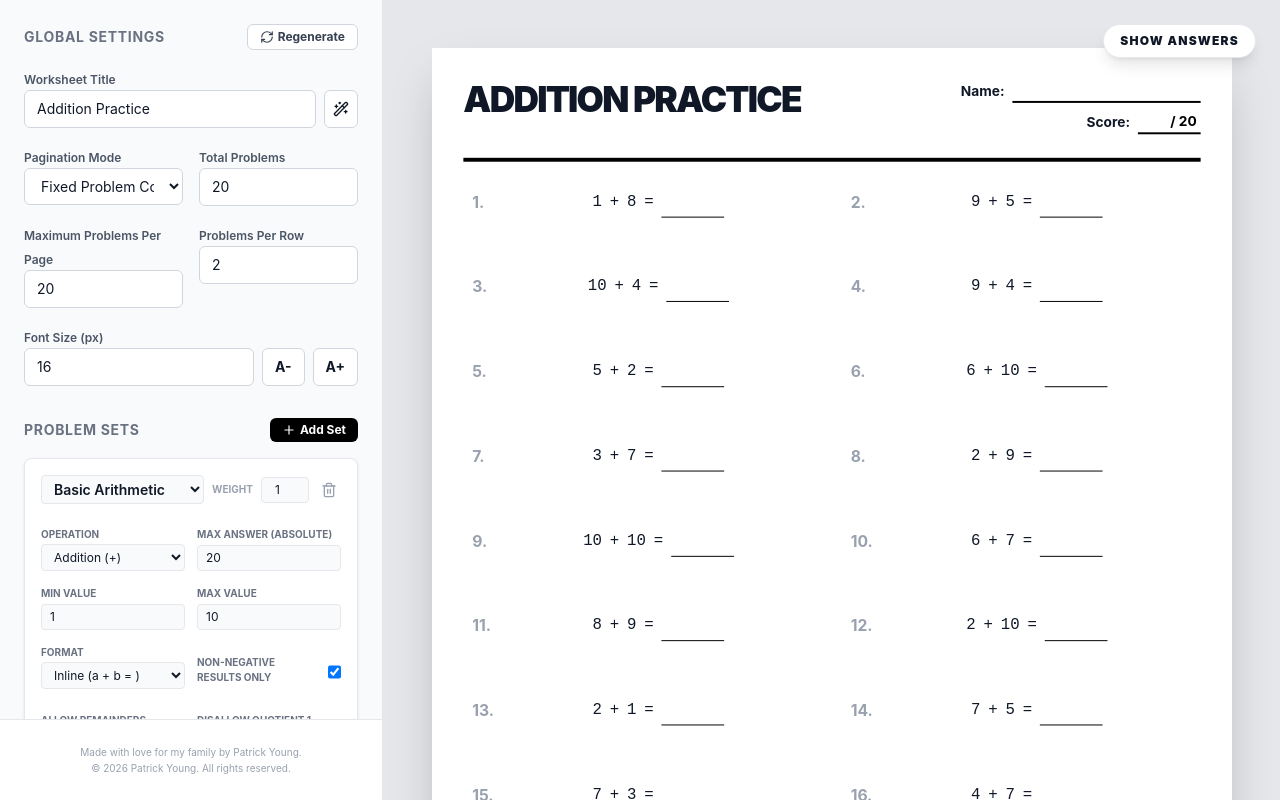
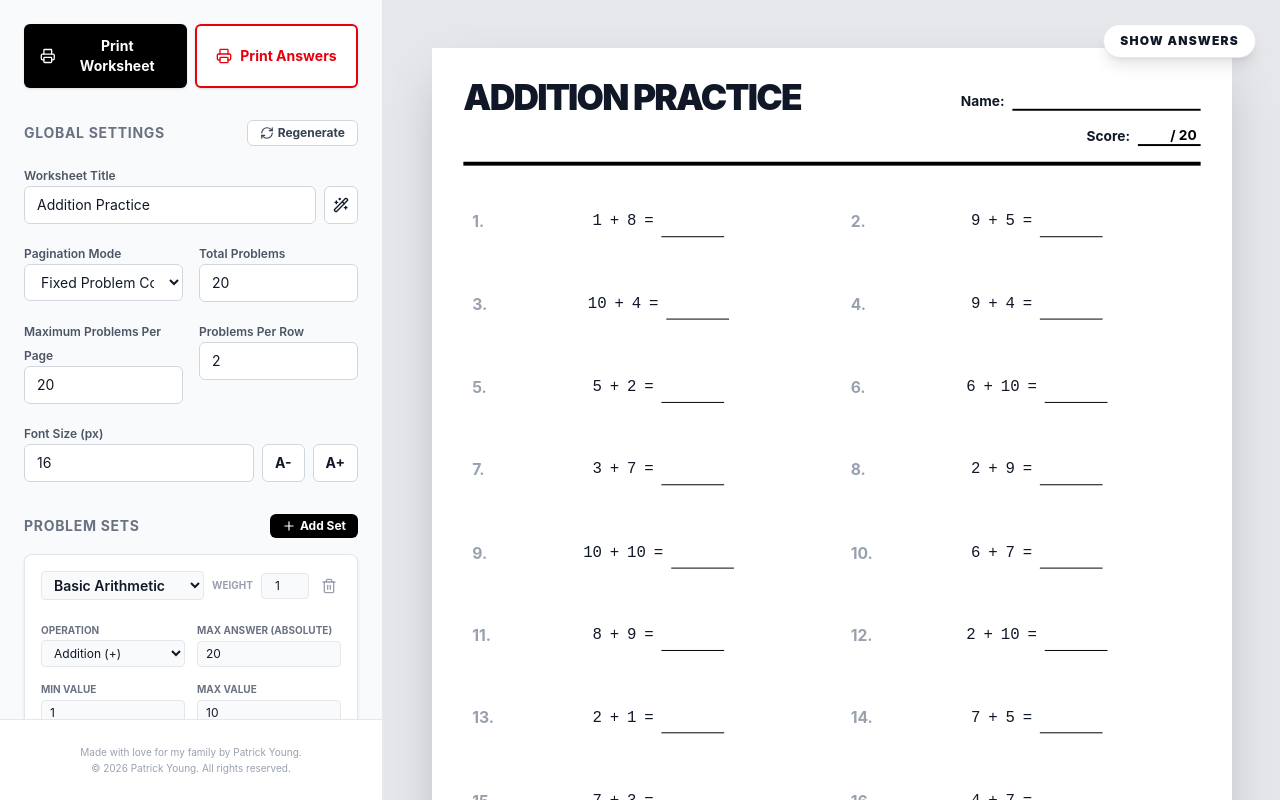
Before and after one commit to ggez89/mathletics, a React (Vite) app: page / in a window 1280 px wide. Built offline with nearby package versions, Linux system fonts and the light colour scheme.

Commit message:
feat: Add print and answer sheet functionality
Introduces printing options for both the worksheet and its answer key. Adjusts styling for better print rendering and adds control buttons for immediate access to printing features.

```diff
--- a/src/components/ProblemRenderer.tsx
+++ b/src/components/ProblemRenderer.tsx
@@ -30,7 +30,7 @@ export const ProblemRenderer: React.FC<ProblemRendererProps> = ({ problem, showA
   };
 
   return (
-    <div className={`flex items-start gap-2 ${format === "longDivision" ? "pt-8 pb-1" : "py-2"} px-2 border border-transparent hover:border-gray-100 transition-colors`}>
+    <div className={`flex items-start gap-2 ${format === "longDivision" ? "pt-8 pb-1 print:pt-10 print:pb-2" : "py-2 print:py-4"} px-2 border border-transparent hover:border-gray-100 transition-colors`}>
       <div className="font-bold text-gray-400 min-w-[1.5rem] pt-1">{number}.</div>
       <div className="flex-1 flex justify-center">
         {renderContent()}
--- a/src/components/WorksheetControls.tsx
+++ b/src/components/WorksheetControls.tsx
@@ -110,6 +110,23 @@ export default function WorksheetControls({ config, onChange, onPrint }: Workshe
   return (
     <div className="h-full flex flex-col bg-gray-50 border-r border-gray-200">
       <div className="flex-1 overflow-y-auto p-6 space-y-8 no-scrollbar">
+        <section className="space-y-4">
+          <div className="grid grid-cols-2 gap-2">
+            <button
+              onClick={() => onPrint(false)}
+              className="flex items-center justify-center gap-2 px-4 py-3 bg-black text-white rounded-md text-sm font-bold hover:bg-gray-800 transition-colors shadow-sm"
+            >
+              <Printer size={16} /> Print Worksheet
+            </button>
+            <button
+              onClick={() => onPrint(true)}
+              className="flex items-center justify-center gap-2 px-4 py-3 bg-white border-2 border-red-600 text-red-600 rounded-md text-sm font-bold hover:bg-red-50 transition-colors shadow-sm"
+            >
+              <Printer size={16} /> Print Answers
+            </button>
+          </div>
+        </section>
+
         <section className="space-y-4">
           <div className="flex justify-between items-center">
             <h2 className="text-sm font-bold uppercase tracking-wider text-gray-500">Global Settings</h2>
@@ -428,38 +445,26 @@ export default function WorksheetControls({ config, onChange, onPrint }: Workshe
                 </div>
                 {error && <p className="text-[10px] text-red-500 font-bold">{error}</p>}
               </div>
-            </div>
-          )}
-        </section>
 
-        <section className="space-y-4 pt-4 border-t border-gray-200">
-          <h2 className="text-sm font-bold uppercase tracking-wider text-gray-500">Actions</h2>
+              <div className="pt-4 border-t border-gray-100 space-y-3">
+                <label className="text-[10px] font-bold text-gray-400 uppercase tracking-widest">Presets</label>
                 <div className="grid grid-cols-2 gap-2">
                   <button
-              onClick={() => onPrint(false)}
-              className="flex items-center justify-center gap-2 px-4 py-2 bg-white border border-gray-300 rounded-md text-sm font-semibold hover:bg-gray-50 transition-colors"
+                    onClick={savePreset}
+                    className="flex items-center justify-center gap-2 px-3 py-2 bg-white border border-gray-300 rounded-md text-xs font-semibold hover:bg-gray-50 transition-colors"
                   >
-              <Printer size={16} /> Print Worksheet
-            </button>
-            <button
-              onClick={() => onPrint(true)}
-              className="flex items-center justify-center gap-2 px-4 py-2 bg-white border border-gray-300 rounded-md text-sm font-semibold hover:bg-gray-50 transition-colors"
-            >
-              <Printer size={16} className="text-red-500" /> Print Answers
-            </button>
-            <button
-              onClick={savePreset}
-              className="flex items-center justify-center gap-2 px-4 py-2 bg-white border border-gray-300 rounded-md text-sm font-semibold hover:bg-gray-50 transition-colors"
-            >
-              <Save size={16} /> Save Preset
+                    <Save size={14} /> Save Preset
                   </button>
                   <button
                     onClick={loadPreset}
-              className="flex items-center justify-center gap-2 px-4 py-2 bg-white border border-gray-300 rounded-md text-sm font-semibold hover:bg-gray-50 transition-colors"
+                    className="flex items-center justify-center gap-2 px-3 py-2 bg-white border border-gray-300 rounded-md text-xs font-semibold hover:bg-gray-50 transition-colors"
                   >
-              <FolderOpen size={16} /> Load Preset
+                    <FolderOpen size={14} /> Load Preset
                   </button>
                 </div>
+              </div>
+            </div>
+          )}
         </section>
       </div>
 
--- a/src/components/WorksheetPreview.tsx
+++ b/src/components/WorksheetPreview.tsx
@@ -109,22 +109,22 @@ export default function WorksheetPreview({ config, showAnswers }: WorksheetPrevi
       {pages.map((pageProblems, pageIndex) => (
         <div
           key={pageIndex}
-          className="origin-top transition-transform duration-300"
+          className="origin-top transition-transform duration-300 print:transform-none print:mb-0 print:block"
           style={{
             transform: `scale(${scale})`,
             marginBottom: scale < 1 ? `calc(${(1 - scale) * -1056}px + 2rem)` : "0"
           }}
         >
           <div
-            className="w-[8.5in] min-h-[11in] bg-white shadow-2xl px-8 pt-8 pb-12 flex flex-col print:shadow-none print:w-full print:h-[11in] print:min-h-[11in] print:px-8 print:pt-8 print:pb-12 print:border-0 print:break-after-page"
+            className="w-[8.5in] min-h-[11in] bg-white shadow-2xl px-8 pt-8 pb-12 flex flex-col print:shadow-none print:w-[8.5in] print:h-[11in] print:min-h-[11in] print:px-8 print:pt-8 print:pb-12 print:border-0 print:break-after-page print:mx-auto"
           >
-            <header className="mb-4 space-y-4">
-            <div className="flex justify-between items-start border-b-4 border-black pb-2">
-              <div className="space-y-2">
-                <h1 className="text-4xl font-black uppercase tracking-tighter">
+            <header className="mb-8 space-y-4">
+            <div className="flex justify-between items-end border-b-4 border-black pb-4">
+              <div className="flex-1 min-w-0 pr-12">
+                <h1 className="text-4xl font-black uppercase tracking-tighter leading-none break-words">
                   {displayTitle}
                 </h1>
-                <div className="flex items-center gap-3 h-6">
+                <div className="flex items-center gap-3 mt-3 h-5">
                   {showAnswers && (
                     <span className="px-3 py-1 bg-red-600 text-white text-[10px] font-black rounded-full uppercase tracking-widest">
                       Answer Key
@@ -137,14 +137,14 @@ export default function WorksheetPreview({ config, showAnswers }: WorksheetPrevi
                   )}
                 </div>
               </div>
-              <div className="flex flex-col items-end gap-2">
-                <div className="flex items-center gap-2 text-sm font-bold">
+              <div className="shrink-0 flex flex-col items-end gap-4">
+                <div className="flex items-center gap-2 text-sm font-bold whitespace-nowrap">
                   <span>Name:</span>
-                  <div className="w-48 border-b-2 border-black h-6"></div>
+                  <div className="w-48 border-b-2 border-black h-5"></div>
                 </div>
-                <div className="flex items-center gap-2 text-sm font-bold">
+                <div className="flex items-center gap-2 text-sm font-bold whitespace-nowrap">
                   <span>Score:</span>
-                  <div className="w-16 border-b-2 border-black h-6 flex items-center justify-end pr-1">
+                  <div className="w-16 border-b-2 border-black h-5 flex items-center justify-end pr-1">
                     <span className="text-black">/ {problems.length}</span>
                   </div>
                 </div>
```
Lines whose indentation alone changed are shown as unchanged.
